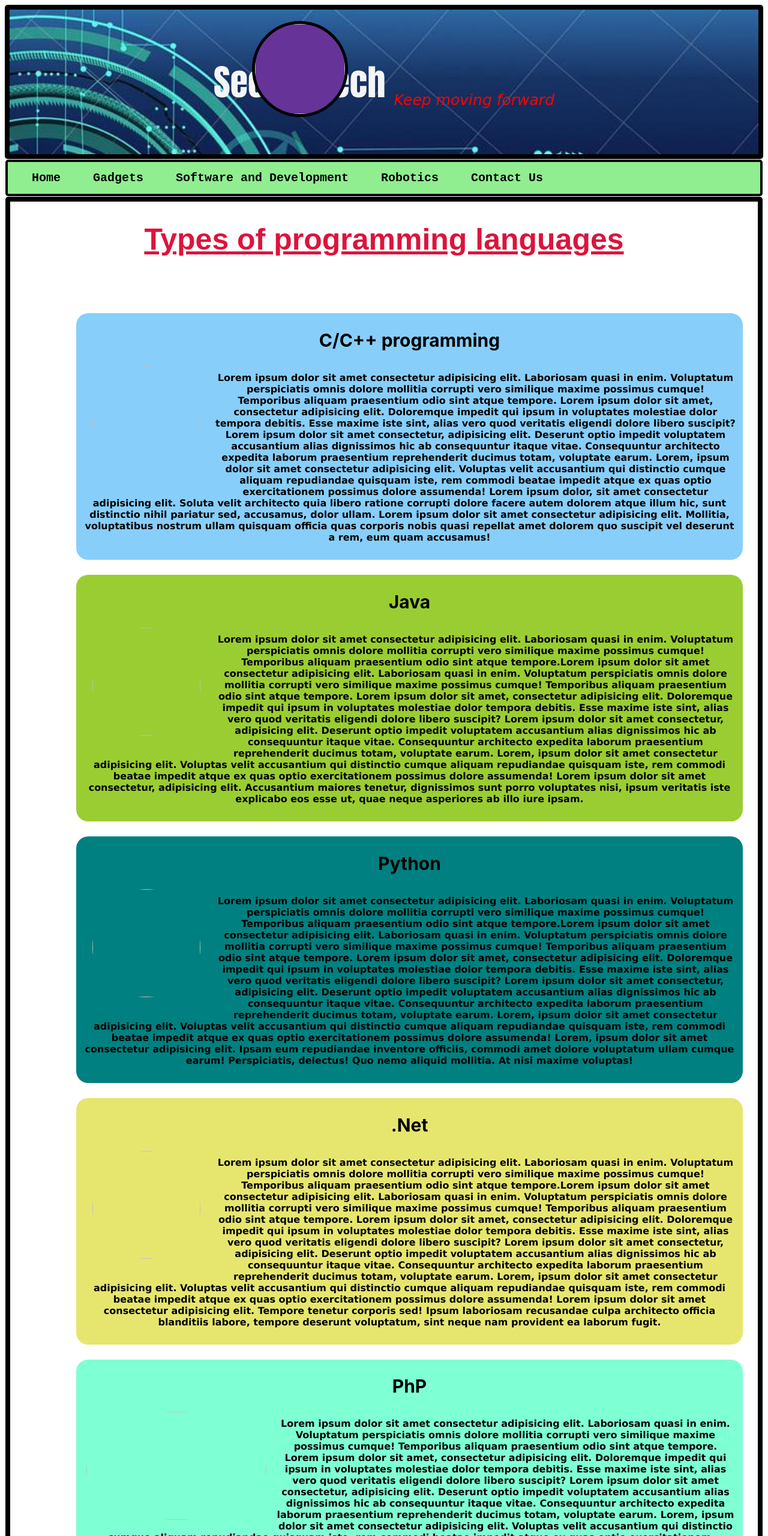
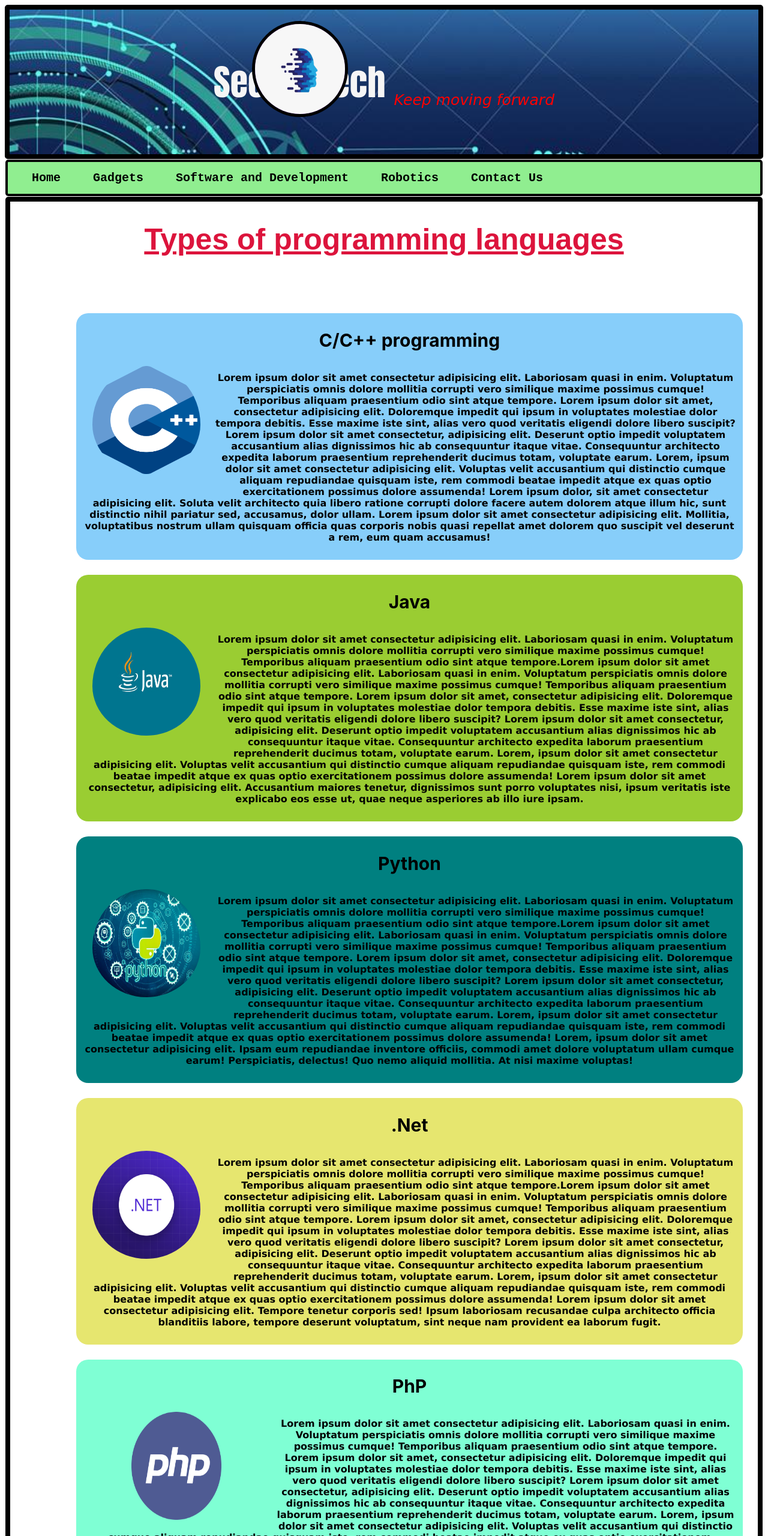
Before and after one commit to cyberskull99297/Seek-and-Tech, a plain HTML site: page index.html in a window 1280 px wide. Shown: the top 2560 px of the page at 60% size. Drawn offline with Linux system fonts and the light colour scheme; files whose address does not match are found by name.

Commit message:
Update index.html

```diff
--- a/index.html
+++ b/index.html
@@ -128,7 +128,7 @@
           text-align: center; ">Seek N Tech <sub>Keep moving forward</sub>
       </h1>
       <!-- <h4 style="color: brown;font-style: italic;">Keep moving forward</h4> -->
-      <img src="/image/Tech2.png" alt="" class="tech" />
+      <img src="Tech2.png" alt="" class="tech" />
     </header>
     <nav class="navbar">
       <a href="#">Home</a>
@@ -142,37 +142,37 @@
       <br><br>
       <div class="box1" style=" background-color: lightskyblue;">
         <h2 class="container"> C/C++ programming</h2>
-        <img src="/image/C.png" alt="" class="web web1">
+        <img src="C.png" alt="" class="web web1">
 
         <p>Lorem ipsum dolor sit amet consectetur adipisicing elit. Laboriosam quasi in enim. Voluptatum perspiciatis omnis dolore mollitia corrupti vero similique maxime possimus cumque! Temporibus aliquam praesentium odio sint atque tempore. Lorem ipsum dolor sit amet, consectetur adipisicing elit. Doloremque impedit qui ipsum in voluptates molestiae dolor tempora debitis. Esse maxime iste sint, alias vero quod veritatis eligendi dolore libero suscipit? Lorem ipsum dolor sit amet consectetur, adipisicing elit. Deserunt optio impedit voluptatem accusantium alias dignissimos hic ab consequuntur itaque vitae. Consequuntur architecto expedita laborum praesentium reprehenderit ducimus totam, voluptate earum.   Lorem, ipsum dolor sit amet consectetur adipisicing elit. Voluptas velit accusantium qui distinctio cumque aliquam repudiandae quisquam iste, rem commodi beatae impedit atque ex quas optio exercitationem possimus dolore assumenda! Lorem ipsum dolor, sit amet consectetur adipisicing elit. Soluta velit architecto quia libero ratione corrupti dolore facere autem dolorem atque illum hic, sunt distinctio nihil pariatur sed, accusamus, dolor ullam. Lorem ipsum dolor sit amet consectetur adipisicing elit. Mollitia, voluptatibus nostrum ullam quisquam officia quas corporis nobis quasi repellat amet dolorem quo suscipit vel deserunt a rem, eum quam accusamus!</p>
       </div>
       <div class="box2" style="background-color: yellowgreen;">
         <h2 class="container"> Java </h2>
-        <img src="/image/Java.jpg" alt="" class="web web2">
+        <img src="Java.jpg" alt="" class="web web2">
         <p>Lorem ipsum dolor sit amet consectetur adipisicing elit. Laboriosam quasi in enim. Voluptatum perspiciatis omnis dolore mollitia corrupti vero similique maxime possimus cumque! Temporibus aliquam praesentium odio sint atque tempore.Lorem ipsum dolor sit amet consectetur adipisicing elit. Laboriosam quasi in enim. Voluptatum perspiciatis omnis dolore mollitia corrupti vero similique maxime possimus cumque! Temporibus aliquam praesentium odio sint atque tempore. Lorem ipsum dolor sit amet, consectetur adipisicing elit. Doloremque impedit qui ipsum in voluptates molestiae dolor tempora debitis. Esse maxime iste sint, alias vero quod veritatis eligendi dolore libero suscipit? Lorem ipsum dolor sit amet consectetur, adipisicing elit. Deserunt optio impedit voluptatem accusantium alias dignissimos hic ab consequuntur itaque vitae. Consequuntur architecto expedita laborum praesentium reprehenderit ducimus totam, voluptate earum.   Lorem, ipsum dolor sit amet consectetur adipisicing elit. Voluptas velit accusantium qui distinctio cumque aliquam repudiandae quisquam iste, rem commodi beatae impedit atque ex quas optio exercitationem possimus dolore assumenda! Lorem ipsum dolor sit amet consectetur, adipisicing elit. Accusantium maiores tenetur, dignissimos sunt porro voluptates nisi, ipsum veritatis iste explicabo eos esse ut, quae neque asperiores ab illo iure ipsam.</p>
       </div>
       <div class="box3" style="background-color: teal;">
         <h2 class="container"> Python</h2>
-        <img src="/image/python.jpg" alt="" class="web web3">
+        <img src="python.jpg" alt="" class="web web3">
 
         <p>Lorem ipsum dolor sit amet consectetur adipisicing elit. Laboriosam quasi in enim. Voluptatum perspiciatis omnis dolore mollitia corrupti vero similique maxime possimus cumque! Temporibus aliquam praesentium odio sint atque tempore.Lorem ipsum dolor sit amet consectetur adipisicing elit. Laboriosam quasi in enim. Voluptatum perspiciatis omnis dolore mollitia corrupti vero similique maxime possimus cumque! Temporibus aliquam praesentium odio sint atque tempore. Lorem ipsum dolor sit amet, consectetur adipisicing elit. Doloremque impedit qui ipsum in voluptates molestiae dolor tempora debitis. Esse maxime iste sint, alias vero quod veritatis eligendi dolore libero suscipit? Lorem ipsum dolor sit amet consectetur, adipisicing elit. Deserunt optio impedit voluptatem accusantium alias dignissimos hic ab consequuntur itaque vitae. Consequuntur architecto expedita laborum praesentium reprehenderit ducimus totam, voluptate earum.   Lorem, ipsum dolor sit amet consectetur adipisicing elit. Voluptas velit accusantium qui distinctio cumque aliquam repudiandae quisquam iste, rem commodi beatae impedit atque ex quas optio exercitationem possimus dolore assumenda! Lorem, ipsum dolor sit amet consectetur adipisicing elit. Ipsam eum repudiandae inventore officiis, commodi amet dolore voluptatum ullam cumque earum! Perspiciatis, delectus! Quo nemo aliquid mollitia. At nisi maxime voluptas!</p>
       </div>
       <div class="box4" style="background-color: rgb(230, 230, 111);">
         <h2 class="container"> .Net</h2>
-        <img src="/image/NET.png" alt="" class="web web4">
+        <img src="NET.png" alt="" class="web web4">
 
         <p>Lorem ipsum dolor sit amet consectetur adipisicing elit. Laboriosam quasi in enim. Voluptatum perspiciatis omnis dolore mollitia corrupti vero similique maxime possimus cumque! Temporibus aliquam praesentium odio sint atque tempore.Lorem ipsum dolor sit amet consectetur adipisicing elit. Laboriosam quasi in enim. Voluptatum perspiciatis omnis dolore mollitia corrupti vero similique maxime possimus cumque! Temporibus aliquam praesentium odio sint atque tempore. Lorem ipsum dolor sit amet, consectetur adipisicing elit. Doloremque impedit qui ipsum in voluptates molestiae dolor tempora debitis. Esse maxime iste sint, alias vero quod veritatis eligendi dolore libero suscipit? Lorem ipsum dolor sit amet consectetur, adipisicing elit. Deserunt optio impedit voluptatem accusantium alias dignissimos hic ab consequuntur itaque vitae. Consequuntur architecto expedita laborum praesentium reprehenderit ducimus totam, voluptate earum.   Lorem, ipsum dolor sit amet consectetur adipisicing elit. Voluptas velit accusantium qui distinctio cumque aliquam repudiandae quisquam iste, rem commodi beatae impedit atque ex quas optio exercitationem possimus dolore assumenda!  Lorem ipsum dolor sit amet consectetur adipisicing elit. Tempore tenetur corporis sed! Ipsum laboriosam recusandae culpa architecto officia blanditiis labore, tempore deserunt voluptatum, sint neque nam provident ea laborum fugit.</p>
       </div>
       <div class="box5"  style="background-color: aquamarine;">
         <h2 class="container"> PhP</h2>
-        <img src="image/php.png" alt="" class="web web5">
+        <img src="php.png" alt="" class="web web5">
 
         <p>Lorem ipsum dolor sit amet consectetur adipisicing elit. Laboriosam quasi in enim. Voluptatum perspiciatis omnis dolore mollitia corrupti vero similique maxime possimus cumque! Temporibus aliquam praesentium odio sint atque tempore. Lorem ipsum dolor sit amet, consectetur adipisicing elit. Doloremque impedit qui ipsum in voluptates molestiae dolor tempora debitis. Esse maxime iste sint, alias vero quod veritatis eligendi dolore libero suscipit? Lorem ipsum dolor sit amet consectetur, adipisicing elit. Deserunt optio impedit voluptatem accusantium alias dignissimos hic ab consequuntur itaque vitae. Consequuntur architecto expedita laborum praesentium reprehenderit ducimus totam, voluptate earum.   Lorem, ipsum dolor sit amet consectetur adipisicing elit. Voluptas velit accusantium qui distinctio cumque aliquam repudiandae quisquam iste, rem commodi beatae impedit atque ex quas optio exercitationem possimus dolore assumenda!  Lorem ipsum dolor sit, amet consectetur adipisicing elit. Voluptates quasi, soluta harum quis mollitia vel ullam accusantium obcaecati sint ex modi eos dolorum, repellat nostrum unde cum iste quae vitae? Lorem ipsum dolor, sit amet consectetur adipisicing elit. Hic architecto blanditiis libero ad, quod at saepe quasi minus et eligendi labore accusantium quam, similique cumque? Sit odit consequuntur nostrum quaerat. Lorem ipsum dolor sit amet consectetur adipisicing else.</p>
       </div>
 
       <div class="box6" style="background-color: lightpink;">
         <h2 class="container"> Javascript </h2>
-        <img src="/image/javascript.jpg" alt="" class="web web6">
+        <img src="javascript.jpg" alt="" class="web web6">
 
         <p>Lorem ipsum dolor sit amet consectetur adipisicing elit. Laboriosam quasi in enim. Voluptatum perspiciatis omnis dolore mollitia corrupti vero similique maxime possimus cumque! Temporibus aliquam praesentium odio sint atque tempore.Lorem ipsum dolor sit amet consectetur adipisicing elit. Laboriosam quasi in enim. Voluptatum perspiciatis omnis dolore mollitia corrupti vero similique maxime possimus cumque! Temporibus aliquam praesentium odio sint atque tempore. Lorem ipsum dolor sit amet, consectetur adipisicing elit. Doloremque impedit qui ipsum in voluptates molestiae dolor tempora debitis. Esse maxime iste sint, alias vero quod veritatis eligendi dolore libero suscipit? Lorem ipsum dolor sit amet consectetur, adipisicing elit. Deserunt optio impedit voluptatem accusantium alias dignissimos hic ab consequuntur itaque vitae. Consequuntur architecto expedita laborum praesentium reprehenderit ducimus totam, voluptate earum.   Lorem, ipsum dolor sit amet consectetur adipisicing elit. Voluptas velit accusantium qui distinctio cumque aliquam repudiandae quisquam iste, rem commodi beatae impedit atque ex quas optio exercitationem possimus dolore assumenda! Lorem ipsum dolor sit amet consectetur adipisicing elit. Facere sit illo magnam voluptates ad quo officiis quia repudiandae consectetur deleniti et enim, repellat modi dolores esse. Pariatur quam repellendus consequatur.</p>
       </div>
```
